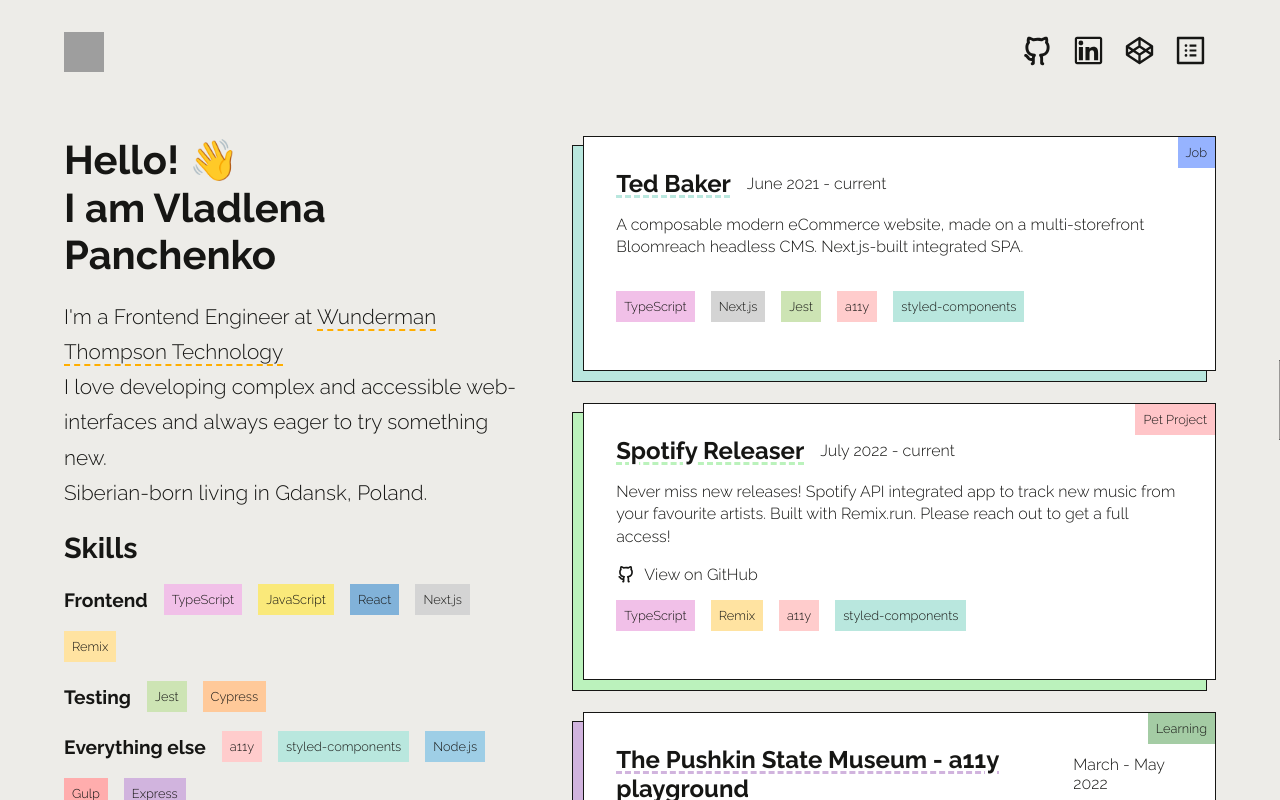
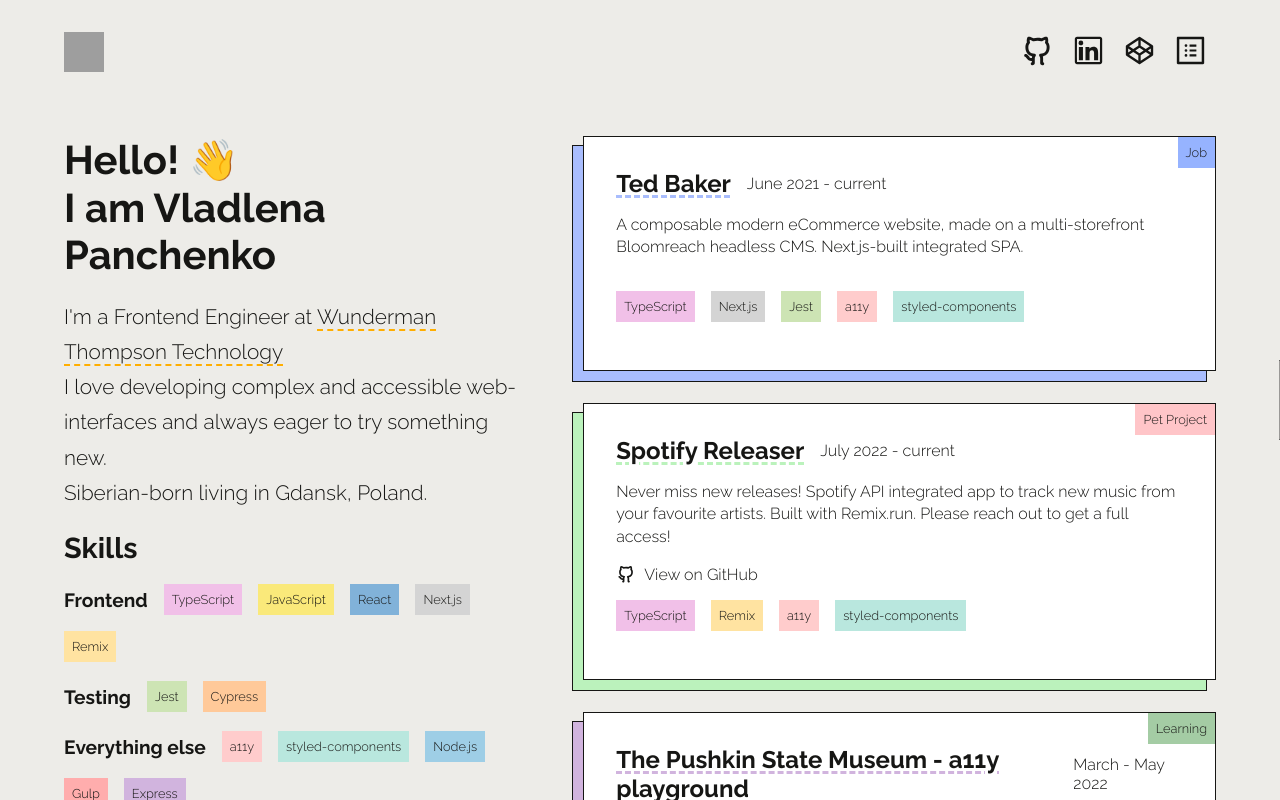
Before and after one commit to lazy-ocean/lazy-ocean, a Next.js app: page /2022 in a window 1280 px wide. Shown: the top 800 px of the page. Built offline with nearby package versions, Linux system fonts and the light colour scheme; grey boxes are pictures that could not be loaded.

Commit message:
fix: tiny fixes all around

```diff
--- a/src/app/global.css
+++ b/src/app/global.css
@@ -4,8 +4,9 @@
   --spacings-s: 2rem;
   --spacings-m: 4rem;
 
-  --palette-bg: rgb(251 248 240);
-  --palette-text: #161614;
+  --palette-bg: rgb(251, 244, 236);
+  --palette-text: rgb(46, 46, 48);
+
   --palette-accent: #ffae00;
 
   --dashed-border-m: 3px dashed black;
--- a/src/components/2022/interfaces.ts
+++ b/src/components/2022/interfaces.ts
@@ -22,6 +22,7 @@
   cypress = "Cypress",
   styled = "styled-components",
   Remix = "Remix",
+  cssModules = "CSS Modules",
 }
 
 export enum Tags {
--- a/src/components/2023/Label/Label.tsx
+++ b/src/components/2023/Label/Label.tsx
@@ -23,6 +23,7 @@
   [TechStack.cypress]: "#FFC999",
   [TechStack.styled]: "#b9e7de",
   [TechStack.Remix]: "#ffe3a1",
+  [TechStack.cssModules]: "#a9bdfd",
 };
 
 const Label = ({ text }: LabelsProps) => {
--- a/src/components/2023/TimeMachine/TimeMachineBtn.tsx
+++ b/src/components/2023/TimeMachine/TimeMachineBtn.tsx
@@ -47,7 +47,7 @@
         )}
         {current !== Year.twentyThree && (
           <Link href="/" className={styles.third}>
-            2023
+            {new Date().getFullYear()}
           </Link>
         )}
       </div>
--- a/src/components/2023/interfaces.ts
+++ b/src/components/2023/interfaces.ts
@@ -1,5 +1,5 @@
 export enum AccentColours {
-  teal = "#b9e7de",
+  teal = "#a9bdfd",
   violet = "#d1b4de",
   orange = "#FFC999",
   blue = "#9ECEE6",
@@ -22,6 +22,7 @@
   cypress = "Cypress",
   styled = "styled-components",
   Remix = "Remix",
+  cssModules = "CSS Modules",
 }
 
 export enum Tags {
```
Also changed, not shown: 2 other files (tests, documents, lock files or other folders).
